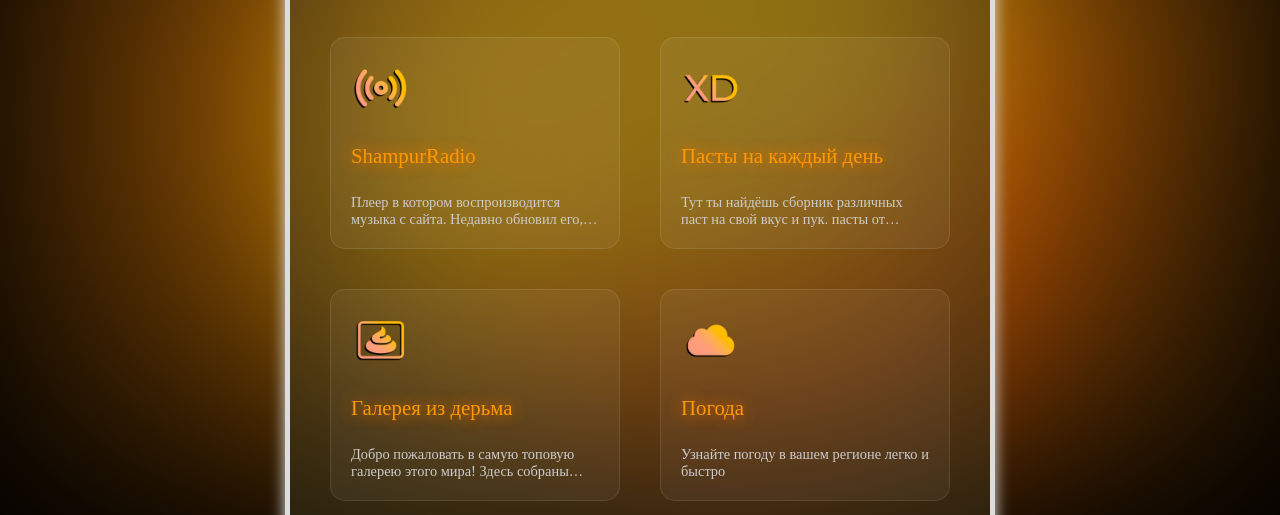
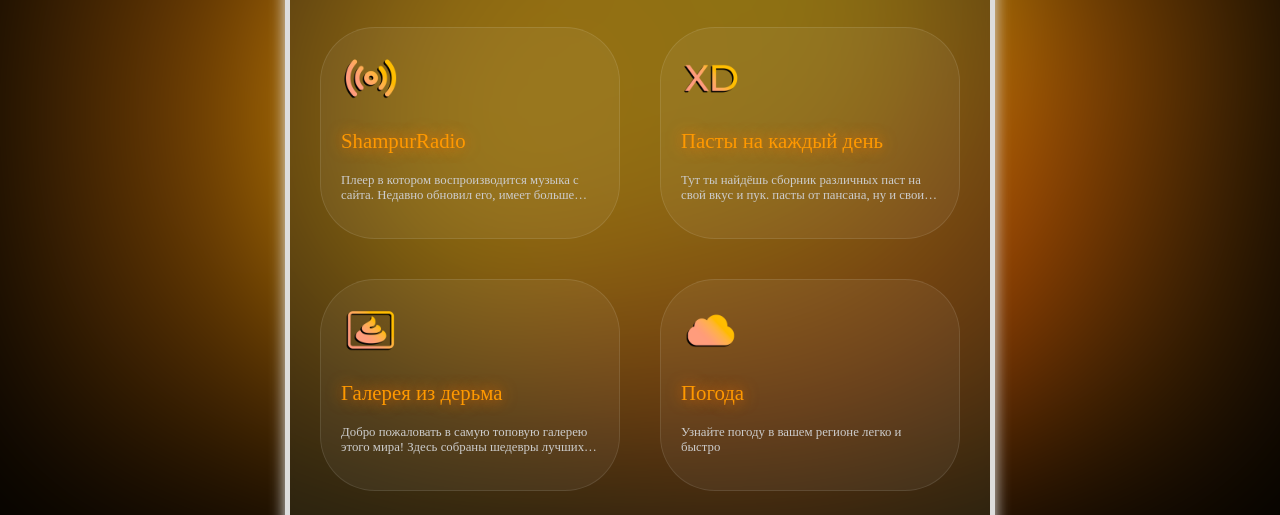
Before and after one commit to camp3rcraft/camp3rcraft.github.io, a plain HTML site: page prikols.html in a window 1280 px wide. Shown: the part 285-800 px from the top of the page. Drawn offline with Linux system fonts and the light colour scheme; no server answers; a web font is replaced by a local one.

Commit message:
fixed prikols page

```diff
--- a/js/prikols.js
+++ b/js/prikols.js
@@ -3,80 +3,43 @@ const cardData = [
         icon: 'assets/prikols/shampurradio.png',
         title: 'ShampurRadio',
         description: 'Плеер в котором воспроизводится музыка с сайта. Недавно обновил его, имеет больше фишек для взаимодействия с музыкой',
-        repo: 'camp3rcraft/camp3rcraft.github.io',
-        path: 'randomradio.html',
-        link: 'randomradio.html'
+        link: 'randomradio'
     },
     {
         icon: 'assets/prikols/pasta.png',
         title: 'Пасты на каждый день',
         description: 'Тут ты найдёшь сборник различных паст на свой вкус и пук. пасты от пансана, ну и свои парочку',
-        repo: 'owner/repo',
-        path: 'anotherpage.html',
         link: 'pasta.html'
     },
     {
         icon: 'assets/prikols/gallery.png',
         title: 'Галерея из дерьма',
         description: 'Добро пожаловать в самую топовую галерею этого мира! Здесь собраны шедевры лучших творителей, взгляните!',
-        repo: 'camp3rcraft/camp3rcraft.github.io',
-        path: 'yetanotherpage.html',
         link: 'gallery.html'
     },
     {
         icon: 'assets/prikols/weather.png',
         title: 'Погода',
         description: 'Узнайте погоду в вашем регионе легко и быстро',
-        repo: 'camp3rcraft/camp3rcraft.github.io',
-        path: 'yetanotherpage.html',
         link: 'weather.html'
     },
     {
         icon: 'assets/prikols/base64.png',
         title: 'base64',
         description: 'Кодировка текста в base64 и декодировка base64 в текст. Удобно, ачо',
-        repo: 'camp3rcraft/camp3rcraft.github.io',
-        path: 'yetanotherpage.html',
         link: 'base64.html'
     },
     {
         icon: 'assets/prikols/clock.png',
         title: 'Часы',
         description: 'Здесь показывается ваше время и дата, есть таймер и секундомер',
-        repo: 'camp3rcraft/camp3rcraft.github.io',
-        path: 'yetanotherpage.html',
         link: 'clock.html'
     },
 ];
 
 const container = document.querySelector('.content-prikols');
 
-async function getFileLastCommitDate(repo, path) {
-    const apiUrl = `https://api.github.com/repos/${repo}/commits?path=${path}&page=1&per_page=1`;
-
-    try {
-        const response = await fetch(apiUrl);
-
-        if (!response.ok) {
-            console.error(`Ошибка при запросе к GitHub API: ${response.status}`);
-            return 'Дата недоступна';
-        }
-
-        const commits = await response.json();
-
-        if (commits.length > 0) {
-            const lastCommitDate = new Date(commits[0].commit.author.date);
-            return lastCommitDate.toLocaleDateString();
-        } else {
-            return 'Дата недоступна';
-        }
-    } catch (error) {
-        console.error(`Ошибка при получении даты последнего коммита: ${error}`);
-        return 'Дата недоступна';
-    }
-}
-
-async function createCard(data) {
+function createCard(data) {
     const cardLink = document.createElement('a');
     cardLink.href = data.link;
     cardLink.classList.add('card-link');
@@ -84,10 +47,8 @@ async function createCard(data) {
     const card = document.createElement('div');
     card.classList.add('card');
 
-    const lastUpdated = await getFileLastCommitDate(data.repo, data.path);
-
     card.innerHTML = `
-        <img src="${data.icon}" alt="${data.title}" class="card-icon">
+        <img src="${data.icon}" alt="${data.title}" class="card-icon" loading="lazy">
         <h2>${data.title}</h2>
         <p>${data.description}</p>
     `;
@@ -96,11 +57,11 @@ async function createCard(data) {
     return cardLink;
 }
 
-async function renderCards() {
-    for (const data of cardData) {
-        const card = await createCard(data);
+function renderCards() {
+    cardData.forEach(data => {
+        const card = createCard(data);
         container.appendChild(card);
-    }
+    });
 }
 
 renderCards();
--- a/style.css
+++ b/style.css
@@ -649,7 +649,7 @@ body {
     display: flex;
     flex-wrap: wrap;
     justify-content: flex-start;
-    padding: 20px;
+    padding: 10px;
 }
 
 .card-link {
@@ -662,7 +662,7 @@ body {
 
 .card {
     background-color: rgba(255, 255, 255, 0.05);
-    border-radius: 15px;
+    border-radius: 55px;
     padding: 20px;
     border: 1px solid rgba(255, 255, 255, 0.1);
     transition: background-color 0.3s ease;
@@ -670,10 +670,15 @@ body {
     display: flex;
     flex-direction: column;
     justify-content: space-between;
+    transition: all 0.3s ease;
 }
 
 .card:hover {
-    background-color: rgba(255, 255, 255, 0.1);
+    transform: translateY(-10px);
+    box-shadow: 0 10px 12px -1px rgba(0,0,0,0.5);
+    -webkit-box-shadow: 0 10px 12px -1px rgba(0,0,0,0.5);
+    -moz-box-shadow: 0 10px 12px -1px rgba(0,0,0,0.5);
+    cursor: pointer;
 }
 
 .card-icon {
@@ -685,7 +690,6 @@ body {
     justify-content: center;
     align-items: center;
     font-size: 1.2em;
-    margin-bottom: 5px;
 }
 
 .card h2 {
@@ -693,17 +697,17 @@ body {
     text-shadow: 0 0 15px #ff7300;
     font-size: 1.3em;
     margin: 0;
-    margin-bottom: 5px;
 }
 
 .card p {
-    font-size: 0.9em;
+    font-size: 0.8em;
     color: #ccc;
     margin: 0;
     overflow: hidden;
     display: -webkit-box;
     -webkit-line-clamp: 2;
     -webkit-box-orient: vertical;
+    margin-bottom: 15px;
 }
 
 .last-updated {
@@ -882,7 +886,6 @@ body {
     padding: 4px;
     border: 3px solid #ddd;
     border-radius: 75px;
-    color: #ddd;
     font-size: 15px;
     cursor: pointer;
     transition: all 0.2s ease-in-out;
@@ -891,6 +894,10 @@ body {
         'wght' 400,
         'GRAD' 0,
         'opsz' 24
+}
+
+.player-button svg {
+    fill: #ffffff;
 }
 
 .player-button:hover {
```
